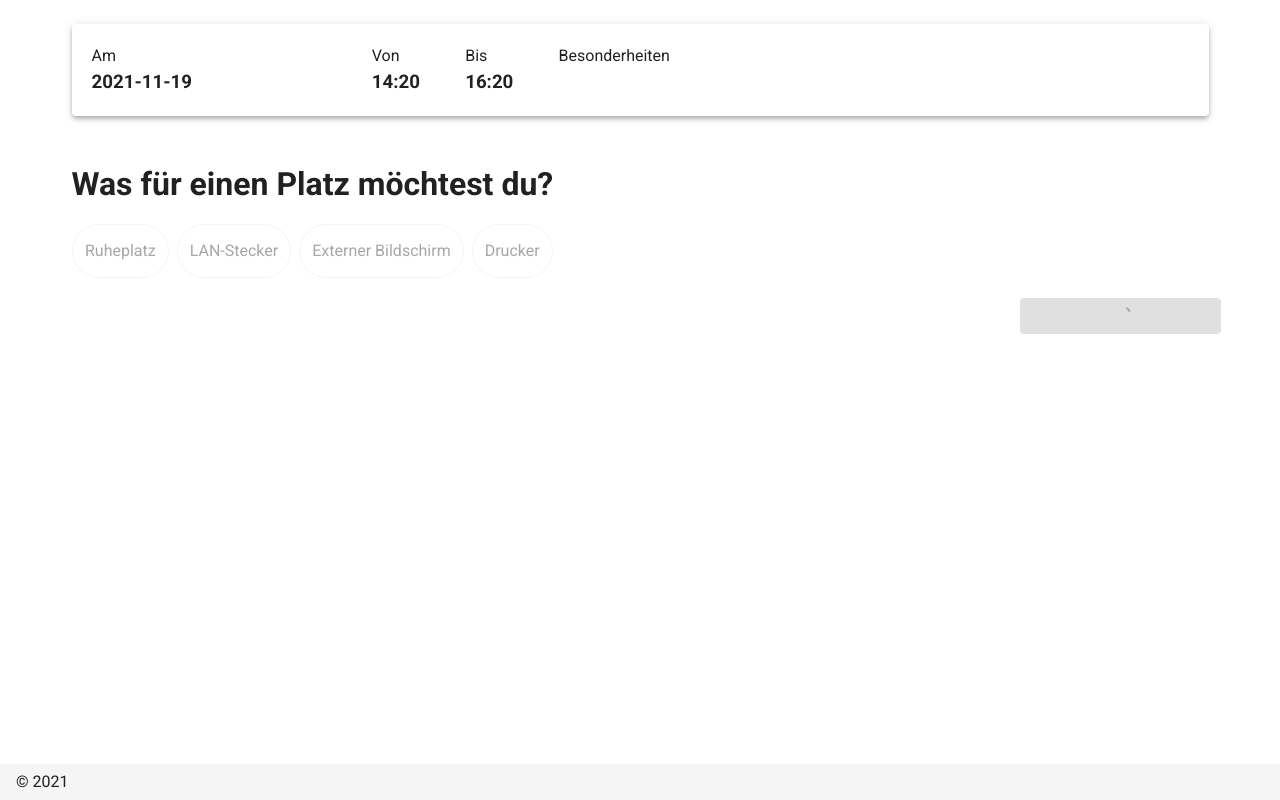
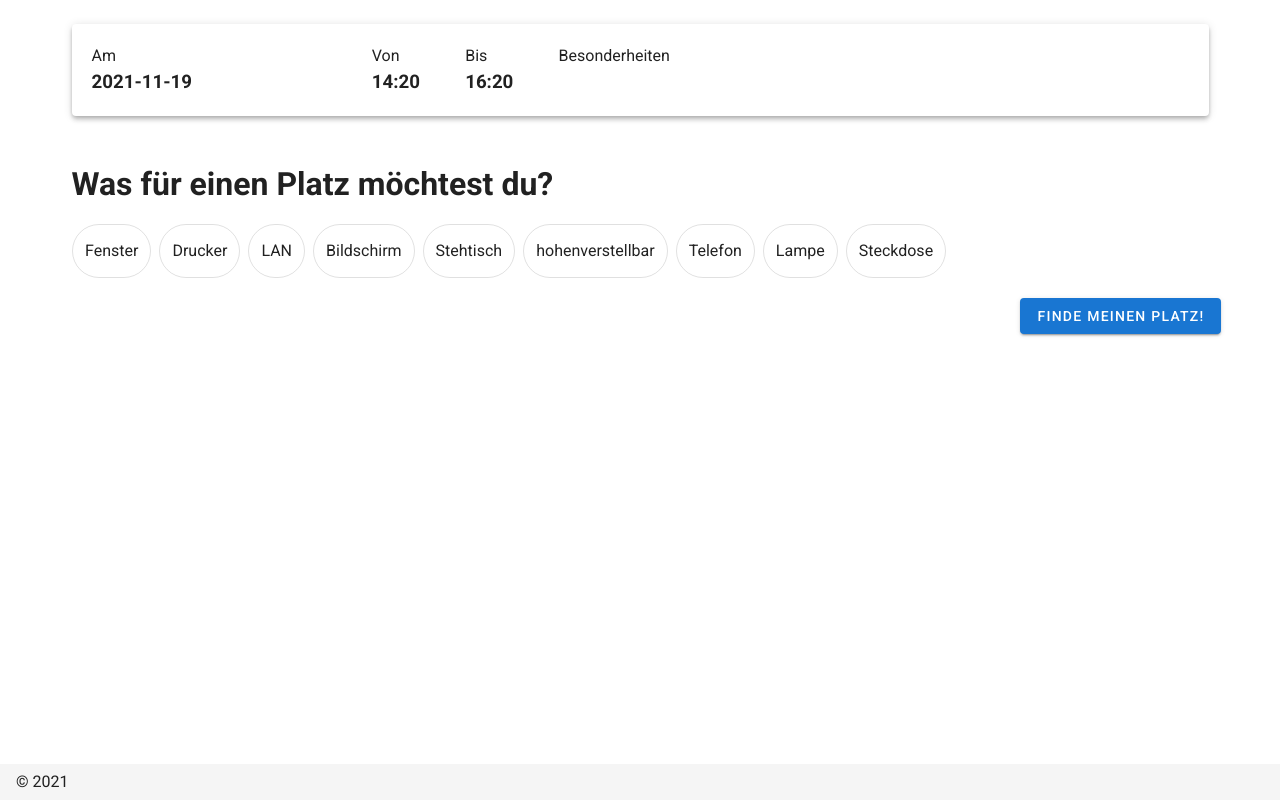
Before and after one commit to Capevace/code-and-create, a Nuxt app: page /filter in a window 1280 px wide. Built offline with nearby package versions, Linux system fonts and the light colour scheme.

Commit message:
Frontend

```diff
--- /dev/null
+++ b/data/feature-list.json
@@ -0,0 +1,11 @@
+[
+  "Fenster",
+  "Drucker",
+  "LAN",
+  "Bildschirm",
+  "Stehtisch",
+  "hohenverstellbar",
+  "Telefon",
+  "Lampe",
+  "Steckdose"
+]
--- a/data/place-data.json
+++ b/data/place-data.json
@@ -3,7 +3,17 @@
     "id": 25,
     "x": "90",
     "y": "183",
-    "properties": [],
+    "properties": [
+      "Fenster",
+      "Drucker",
+      "LAN",
+      "Bildschirm",
+      "Stehtisch",
+      "hohenverstellbar",
+      "Telefon",
+      "Lampe",
+      "Steckdose"
+    ],
     "disabled": false,
     "bookable": true,
     "booked": []
@@ -12,7 +22,7 @@
     "id": 24,
     "x": "50",
     "y": "183",
-    "properties": [],
+    "properties": ["Drucker", "LAN", "Stehtisch"],
     "disabled": false,
     "bookable": true,
     "booked": []
@@ -21,7 +31,7 @@
     "id": 23,
     "x": "90",
     "y": "133",
-    "properties": [],
+    "properties": ["Bildschirm", "Drucker", "LAN"],
     "disabled": false,
     "bookable": true,
     "booked": []
@@ -30,7 +40,7 @@
     "id": 22,
     "x": "10",
     "y": "183",
-    "properties": [],
+    "properties": ["Drucker", "Lampe", "Bildschirm"],
     "disabled": false,
     "bookable": true,
     "booked": []
@@ -39,7 +49,7 @@
     "id": 21,
     "x": "50",
     "y": "133",
-    "properties": [],
+    "properties": ["Stehtisch", "Telefon", "Drucker"],
     "disabled": false,
     "bookable": true,
     "booked": []
@@ -48,7 +58,7 @@
     "id": 20,
     "x": "10",
     "y": "133",
-    "properties": [],
+    "properties": ["Telefon", "Drucker", "Bildschirm"],
     "disabled": false,
     "bookable": true,
     "booked": []
@@ -57,7 +67,7 @@
     "id": 19,
     "x": "50",
     "y": "10",
-    "properties": [],
+    "properties": ["Stehtisch", "Bildschirm", "hohenverstellbar"],
     "disabled": false,
     "bookable": true,
     "booked": []
@@ -66,7 +76,7 @@
     "id": 18,
     "x": "10",
     "y": "10",
-    "properties": [],
+    "properties": ["Fenster", "Stehtisch"],
     "disabled": false,
     "bookable": true,
     "booked": []
@@ -75,7 +85,7 @@
     "id": 17,
     "x": "90",
     "y": "10",
-    "properties": [],
+    "properties": ["Stehtisch", "Telefon", "Steckdose"],
     "disabled": false,
     "bookable": true,
     "booked": []
@@ -84,7 +94,7 @@
     "id": 16,
     "x": "10",
     "y": "60",
-    "properties": [],
+    "properties": ["Bildschirm", "Lampe", "Telefon"],
     "disabled": false,
     "bookable": true,
     "booked": []
@@ -93,7 +103,7 @@
     "id": 14,
     "x": "50",
     "y": "60",
-    "properties": [],
+    "properties": ["Telefon", "Steckdose", "Drucker"],
     "disabled": false,
     "bookable": true,
     "booked": []
@@ -102,7 +112,7 @@
     "id": 13,
     "x": "90",
     "y": "60",
-    "properties": [],
+    "properties": ["Lampe", "Stehtisch", "Bildschirm"],
     "disabled": false,
     "bookable": true,
     "booked": []
@@ -111,7 +121,7 @@
     "id": 12,
     "x": "228",
     "y": "10",
-    "properties": [],
+    "properties": ["Drucker", "Telefon"],
     "disabled": false,
     "bookable": true,
     "booked": []
@@ -120,7 +130,7 @@
     "id": 11,
     "x": "188",
     "y": "10",
-    "properties": [],
+    "properties": ["Drucker", "Steckdose", "Bildschirm"],
     "disabled": false,
     "bookable": true,
     "booked": []
@@ -129,7 +139,7 @@
     "id": 10,
     "x": "268",
     "y": "10",
-    "properties": [],
+    "properties": ["hohenverstellbar", "Drucker", "Telefon"],
     "disabled": false,
     "bookable": true,
     "booked": []
@@ -138,7 +148,7 @@
     "id": 9,
     "x": "188",
     "y": "60",
-    "properties": [],
+    "properties": ["Drucker", "Fenster", "LAN", "Stehtisch"],
     "disabled": false,
     "bookable": true,
     "booked": []
@@ -147,7 +157,7 @@
     "id": 8,
     "x": "228",
     "y": "60",
-    "properties": [],
+    "properties": ["Fenster", "LAN", "Stehtisch"],
     "disabled": false,
     "bookable": true,
     "booked": []
@@ -156,7 +166,7 @@
     "id": 7,
     "x": "268",
     "y": "60",
-    "properties": [],
+    "properties": ["Bildschirm", "hohenverstellbar", "Stehtisch"],
     "disabled": false,
     "bookable": true,
     "booked": []
@@ -165,7 +175,7 @@
     "id": 6,
     "x": "208",
     "y": "212",
-    "properties": [],
+    "properties": ["Telefon", "Fenster", "LAN"],
     "disabled": false,
     "bookable": true,
     "booked": []
@@ -174,7 +184,7 @@
     "id": 5,
     "x": "208",
     "y": "171",
-    "properties": [],
+    "properties": ["Steckdose", "Telefon", "Drucker"],
     "disabled": false,
     "bookable": true,
     "booked": []
@@ -183,7 +193,7 @@
     "id": 4,
     "x": "208",
     "y": "252",
-    "properties": [],
+    "properties": ["Lampe", "Stehtisch"],
     "disabled": false,
     "bookable": true,
     "booked": []
@@ -192,7 +202,7 @@
     "id": 3,
     "x": "296",
     "y": "212",
-    "properties": [],
+    "properties": ["hohenverstellbar", "Stehtisch", "Telefon"],
     "disabled": false,
     "bookable": true,
     "booked": []
@@ -201,7 +211,7 @@
     "id": 2,
     "x": "296",
     "y": "171",
-    "properties": [],
+    "properties": ["Drucker", "Lampe", "Steckdose"],
     "disabled": false,
     "bookable": true,
     "booked": []
@@ -210,7 +220,7 @@
     "id": 1,
     "x": "296",
     "y": "252",
-    "properties": [],
+    "properties": ["Telefon", "Bildschirm", "hohenverstellbar"],
     "disabled": false,
     "bookable": true,
     "booked": []
--- a/pages/filter.vue
+++ b/pages/filter.vue
@@ -88,11 +88,12 @@
   </v-container>
 </template>
 <script>
+import featureList from '../data/feature-list'
+
 export default {
   data: () => ({
-    loading: true,
+    loading: false,
     error: null,
-    featureList: ['Ruheplatz', 'LAN-Stecker', 'Externer Bildschirm', 'Drucker'],
     features: [],
   }),
   created() {
@@ -110,6 +111,9 @@ export default {
     }
   },
   computed: {
+    featureList() {
+      return featureList
+    },
     date() {
       return this.$store.state.query.query
         ? this.$store.state.query.query.date
@@ -134,15 +138,17 @@ export default {
         const from = new Date(`${this.date} ${this.timeStart}`).getTime()
         const to = new Date(`${this.date} ${this.timeStart}`).getTime()
 
-        const { places } = await this.$axios.$post('find', {
-          query: {
+        const { data } = await this.$axios.$get('/api/find', {
+          params: {
             room: 0,
             from,
             to,
           },
         })
 
-        this.$store.commit('map/places', places)
+        console.log(data)
+
+        this.$store.commit('map/setPlaces', data)
 
         this.$router.push({
           path: '/map',
@@ -156,5 +162,10 @@ export default {
       this.loading = false
     },
   },
+  watch: {
+    features() {
+      this.$store.commit('query/setFeatures', this.features)
+    },
+  },
 }
 </script>
--- a/pages/map.vue
+++ b/pages/map.vue
@@ -1,6 +1,34 @@
 <template>
   <v-container v-if="places">
-    <v-card v-if="selectedPlace" small class="place-info" max-width="250">
+    <div class="place-info">
+      <v-card class="mb-5 pa-5" max-width="350">
+        <v-row>
+          <v-col sm="6">
+            <p class="mb-0">Am</p>
+            <h3>{{ query.date | simpleDate }}</h3>
+          </v-col>
+
+          <v-col sm="6">
+            <p class="mb-0">Zeit</p>
+            <h3>{{ query.timeStart }} - {{ query.timeEnd }}</h3>
+          </v-col>
+
+          <v-col sm="12">
+            <p class="mb-0">Besonderheiten</p>
+            <div>
+              <v-chip
+                class="mr-1"
+                small
+                v-for="activeFeature in query.features"
+                :key="featureList[activeFeature]"
+              >
+                {{ featureList[activeFeature] }}
+              </v-chip>
+            </div>
+          </v-col>
+        </v-row>
+      </v-card>
+      <v-card v-if="selectedPlace" small max-width="250">
         <v-img height="150" src="http://localhost:3000/place1.jpg"></v-img>
 
         <v-card-title class="pb-0">
@@ -19,10 +47,14 @@
             {{ query.timeStart }} - {{ query.timeEnd }}
           </div>
 
-        <v-chip small v-for="prop in selectedPlace.properties" :key="prop">
+          <v-chip
+            class="mb-2 mr-1"
+            small
+            v-for="prop in selectedPlace.properties"
+            :key="prop"
+          >
             {{ prop }}
           </v-chip>
-        <v-chip small>test</v-chip>
         </v-card-text>
 
         <v-card-actions class="d-flex justify-end">
@@ -35,6 +67,8 @@
           >
         </v-card-actions>
       </v-card>
+    </div>
+
     <LazyMap
       :places="places"
       :selected-place="selectedPlace ? selectedPlace.id : null"
@@ -45,11 +79,19 @@
 <script>
 // import Map from '../components/Map'
 import placePositions from '../data/place-data'
+import featureList from '../data/feature-list'
 
 export default {
-  data() {
+  data(vm) {
+    const available = this.$store.state.map.places || []
+    const random = Math.floor(Math.random() * available.length)
+
+    console.log(available[random])
     return {
-      selectedPlace: null,
+      selectedPlace: {
+        ...placePositions[available[random]],
+        available: true,
+      },
     }
   },
   created() {
@@ -65,7 +107,15 @@ export default {
       //   })
     }
   },
+  filters: {
+    simpleDate(d) {
+      return new Date(d).toLocaleDateString()
+    },
+  },
   computed: {
+    featureList() {
+      return featureList
+    },
     query() {
       return this.$store.state.query.query
     },
@@ -84,39 +134,11 @@ export default {
         }, {})
     },
     available() {
-      return Object.values(
-        this.$store.state.map.places || [
-          {
-            id: 21,
-            properties: [],
-            disabled: false,
-            bookable: true,
-            booked: [],
-          },
-          {
-            id: 20,
-            properties: [],
-            disabled: false,
-            bookable: true,
-            booked: [],
-          },
-          {
-            id: 19,
-            properties: [],
-            disabled: false,
-            bookable: true,
-            booked: [],
-          },
-        ]
-      ).reduce((placeObj, place) => {
-        placeObj[place.id] = place
-        return placeObj
-      }, {})
+      return this.$store.state.map.places || [21, 20, 19, 18, 17]
     },
   },
   methods: {
     onPlaceSelected(placeId) {
-      console.log(this.places, placeId, this.places[placeId])
       this.selectedPlace = this.places[placeId]
     },
     book() {
--- a/pages/start.vue
+++ b/pages/start.vue
@@ -15,7 +15,11 @@
 
         <v-col>
           <div class="d-flex justify-center" v-if="step === 0">
-            <v-date-picker v-model="date" justify="center"></v-date-picker>
+            <v-date-picker
+              v-model="date"
+              :min="today"
+              justify="center"
+            ></v-date-picker>
           </div>
         </v-col>
       </v-row>
@@ -49,6 +53,7 @@
           <div class="d-flex justify-center">
             <v-time-picker
               v-model="timeEnd"
+              :min="timeStart"
               format="24hr"
               scrollable
             ></v-time-picker>
@@ -64,13 +69,18 @@
 </template>
 <script>
 export default {
-  data() {
+  data(vm) {
     return {
       step: 0,
-      date: '',
+      date: vm.today,
       timeStart: '',
       timeEnd: '',
     }
+  },
+  computed: {
+    today() {
+      return new Date().toISOString().substring(0, 10)
+    },
   },
   methods: {
     next() {
--- a/store/map.js
+++ b/store/map.js
@@ -8,6 +8,6 @@ export const mutations = {
   },
 
   reset(state) {
-    state.places = places
+    state.places = []
   },
 }
```
Also changed, not shown: api/data.json (+11 -1 lines). Lines whose indentation alone changed are shown as unchanged.
